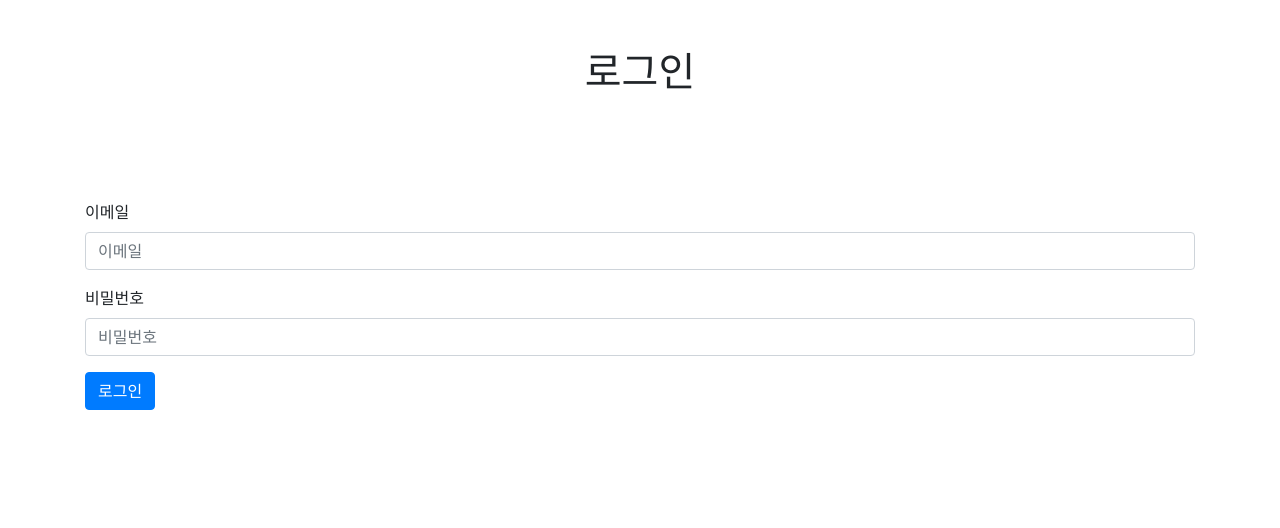
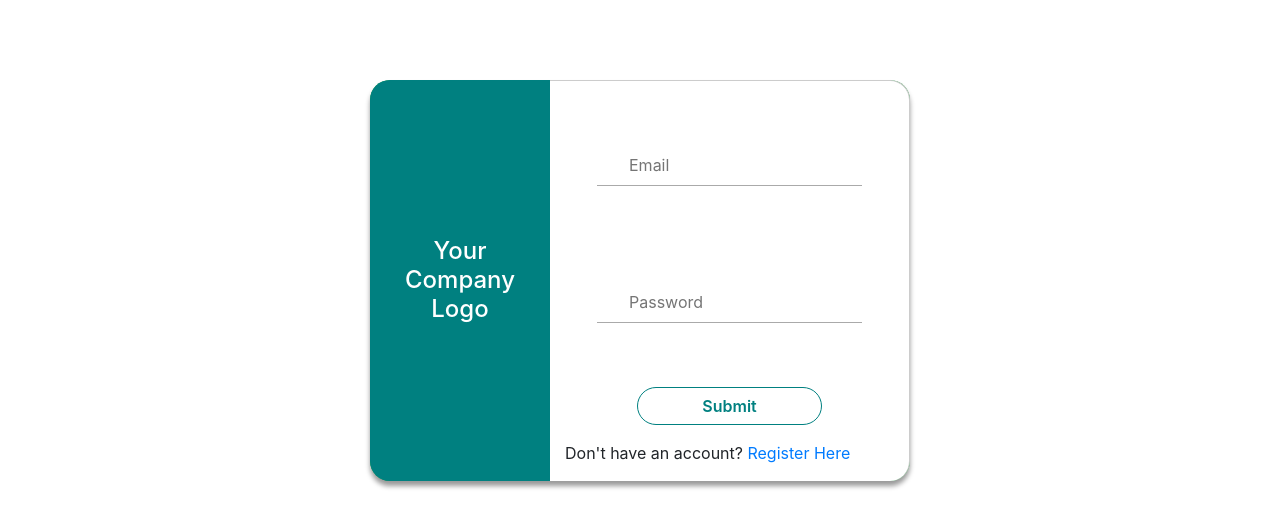
Before and after one commit to jihunJeong/DaGO, a Django app: page /login/ in a window 1280 px wide. Shown: the top 528 px of the page. Run offline with Django 3.2, Linux system fonts and the light colour scheme; some libraries are stand-ins or nearby versions.

Commit message:
first commit

```diff
--- a/E-shop/shopping_mall/shopping_mall/settings.py
+++ b/E-shop/shopping_mall/shopping_mall/settings.py
@@ -137,5 +137,8 @@ USE_TZ = True
 # https://docs.djangoproject.com/en/2.2/howto/static-files/
 
 STATIC_URL = '/static/'
+STATICFILES_DIRS = [
+    os.path.join(BASE_DIR, 'static')
+]
 
 DEFAULT_AUTO_FIELD='django.db.models.AutoField'
--- /dev/null
+++ b/E-shop/shopping_mall/static/css/login_style.css
@@ -0,0 +1,76 @@
+.main-content{
+	width: 50%;
+	border-radius: 20px;
+	box-shadow: 0 5px 5px rgba(0,0,0,.4);
+	margin: 5em auto;
+	display: flex;
+}
+.company__info{
+	background-color: #008080;
+	border-top-left-radius: 20px;
+	border-bottom-left-radius: 20px;
+	display: flex;
+	flex-direction: column;
+	justify-content: center;
+	color: #fff;
+}
+.fa-android{
+	font-size:3em;
+}
+@media screen and (max-width: 640px) {
+	.main-content{width: 90%;}
+	.company__info{
+		display: none;
+	}
+	.login_form{
+		border-top-left-radius:20px;
+		border-bottom-left-radius:20px;
+	}
+}
+@media screen and (min-width: 642px) and (max-width:800px){
+	.main-content{width: 70%;}
+}
+.row > h2{
+	color:#008080;
+}
+.login_form{
+	background-color: #fff;
+	border-top-right-radius:20px;
+	border-bottom-right-radius:20px;
+	border-top:1px solid #ccc;
+	border-right:1px solid #ccc;
+}
+form{
+	padding: 0 2em;
+}
+.form__input{
+	width: 100%;
+	border:0px solid transparent;
+	border-radius: 0;
+	border-bottom: 1px solid #aaa;
+	padding: 1em .5em .5em;
+	padding-left: 2em;
+	outline:none;
+	margin:1.5em auto;
+	transition: all .5s ease;
+}
+.form__input:focus{
+	border-bottom-color: #008080;
+	box-shadow: 0 0 5px rgba(0,80,80,.4);
+	border-radius: 4px;
+}
+.btn{
+	transition: all .5s ease;
+	width: 70%;
+	border-radius: 30px;
+	color:#008080;
+	font-weight: 600;
+	background-color: #fff;
+	border: 1px solid #008080;
+	margin-top: 1.5em;
+	margin-bottom: 1em;
+}
+.btn:hover, .btn:focus{
+	background-color: #008080;
+	color:#fff;
+}
--- a/E-shop/shopping_mall/user/forms.py
+++ b/E-shop/shopping_mall/user/forms.py
@@ -5,18 +5,18 @@ class RegisterForm(forms.Form):
     email = forms.EmailField(
         error_messages={
             'required':'이메일을 입력해주세요.'
-        }, label="이메일", max_length=64)
+        }, label="Email", max_length=64)
 
     password = forms.CharField(
         error_messages={
             'required':"비밀번호를 입력해주세요."
-        }, label="비밀번호",
+        }, label="Password",
         widget=forms.PasswordInput
     )
     re_password = forms.CharField(
         error_messages ={
             'required':"비밀번호를 입력해주세요."
-        }, widget = forms.PasswordInput, label="비밀번호 확인"
+        }, widget = forms.PasswordInput, label="Password Check"
     )
 
     def clean(self):
@@ -35,12 +35,12 @@ class LoginForm(forms.Form):
     email = forms.EmailField(
         error_messages={
             'required':'이메일을 입력해주세요.'
-        }, label="이메일", max_length=64)
+        }, label="Email", max_length=64)
 
     password = forms.CharField(
         error_messages={
             'required':"비밀번호를 입력해주세요."
-        }, label="비밀번호",
+        }, label="Password",
         widget=forms.PasswordInput
     )
 
--- a/E-shop/shopping_mall/user/templates/user/login.html
+++ b/E-shop/shopping_mall/user/templates/user/login.html
@@ -1,30 +1,48 @@
 {% extends "user/base.html" %}
 {% block contents %}
-<div class="row mt-5">
-    <div class="col-12 text-center">
-        <h1>로그인</h1>
+{% load static %}
+<html lang="en">
+<head>
+	<meta charset="UTF-8">
+	<meta name="viewport" content="width=device-width, initial-scale=1">
+	<meta name="author" content="Graduate">
+	<link rel="stylesheet" href="{% static 'css/login_style.css' %}" />
+	<title>Login Page</title>
+</head>
+<body>
+	<!-- Main Content -->
+	<div class="container-fluid">
+		<div class="row main-content bg-success text-center">
+			<div class="col-md-4 text-center company__info">
+				<span class="company__logo"><h2><span class="fa fa-android"></span></h2></span>
+				<h4 class="company_title">Your Company Logo</h4>
 			</div>
+			<div class="col-md-8 col-xs-12 col-sm-12 login_form ">
+				<div class="container-fluid">
+					<div class="row">
+						<h2></h2>
 					</div>
-<div class="row mt-5">
-    <div class="col-12 text-center">
-        {{error}}
-    </div>
-</div>
-<div class="row mt-5">
-    <div class="col-12">
+					<div class="row">
 						<form method="POST" action=".">
 							{% csrf_token %}
 							{% for field in form %}
 							<div class="form-group">
-                <label for="{{field.id_for_label }}">{{field.label}}</label>
-                <input type={{field.field.widget.input_type}} class="form-control" id="{{field.id_for_label}}" placeholder="{{field.label}}" name="{{field.name}}"/>
+								<label for="{{field.id_for_label }}"></label>
+								<input type={{field.field.widget.input_type}} class="form__input" id="{{field.id_for_label}}" placeholder="{{field.label}}" name="{{field.name}}"/>
 							</div>
 							{% if field.errors %}
 							<span style="color:red">{{field.errors}}</span>
 							{% endif %}
 							{% endfor %}
-            <button type="submit" class="btn btn-primary">로그인</button>
+							<button type="submit" value="Submit"  class="btn btn-primary">Submit</button>
         				</form>
 					</div>
+					<div class="row">
+						<p>Don't have an account? <a href="#" onclick="location.href='/register'">Register Here</a></p>
 					</div>
+				</div>
+			</div>
+		</div>
+	</div>
+</body>
 {% endblock %}
```
Also changed, not shown: E-shop/shopping_mall/user/templates/user/register.html (+29 -13 lines). Lines whose indentation alone changed are shown as unchanged.
